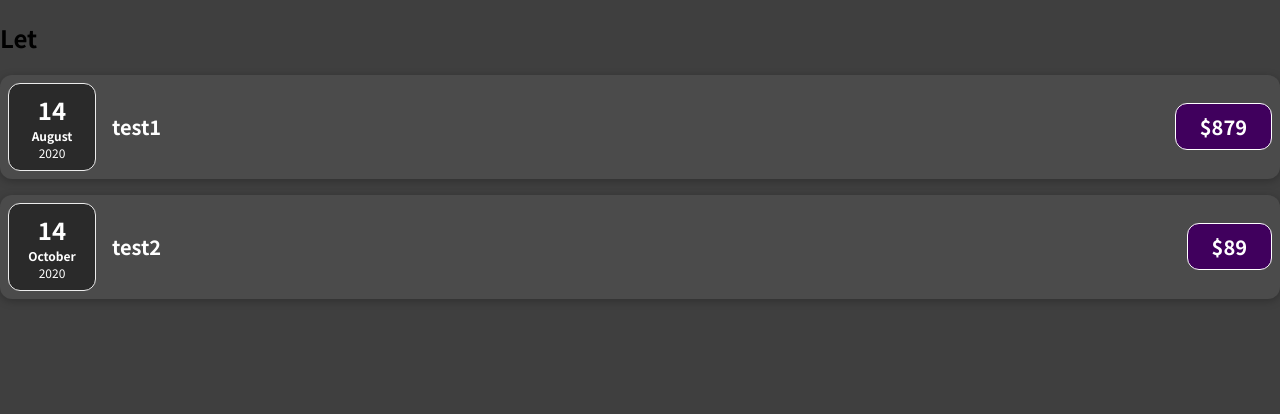
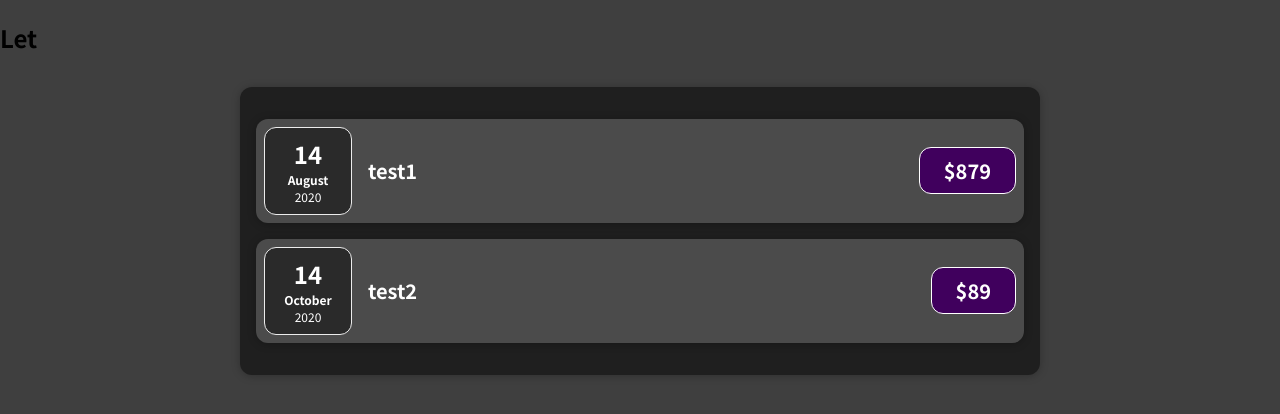
Before and after one commit to CassieZAHNG/React-cal-expense, a JavaScript app: page / in a window 1280 px wide. Shown: the top 414 px of the page. Built offline with nearby package versions, Linux system fonts and the light colour scheme.

Commit message:
composition container

```diff
--- a/src/App.js
+++ b/src/App.js
@@ -1,4 +1,4 @@
-import ExpenseItem from './components/ExpenseItem';
+import Expense from './components/Expense';
 function App() {
   const expense = [
     {
@@ -15,16 +15,7 @@
   return (
     <div>
       <h2>Let</h2>
-      <ExpenseItem
-        title={expense[0].title}
-        amount={expense[0].amount}
-        date={expense[0].date}
-      />
-      <ExpenseItem
-        title={expense[1].title}
-        amount={expense[1].amount}
-        date={expense[1].date}
-      />
+      <Expense data={expense} />
     </div>
   );
 }
--- /dev/null
+++ b/src/components/Card.css
@@ -0,0 +1,4 @@
+.card {
+  border-radius: 12px;
+  box-shadow: 0 1px 8px rgba(0, 0, 0, 0.25);
+}
--- /dev/null
+++ b/src/components/Card.js
@@ -0,0 +1,7 @@
+import './Card.css';
+function Card(props) {
+  const classes = 'card ' + props.className;
+  return <div className={classes}>{props.children}</div>;
+}
+
+export default Card;
--- /dev/null
+++ b/src/components/Expense.css
@@ -0,0 +1,7 @@
+.expenses {
+  padding: 1rem;
+  background-color: rgb(31, 31, 31);
+  margin: 2rem auto;
+  width: 50rem;
+  max-width: 95%;
+}
--- /dev/null
+++ b/src/components/Expense.js
@@ -0,0 +1,22 @@
+import ExpenseItem from './ExpenseItem';
+import './Expense.css';
+import Card from './Card';
+
+function Expense(props) {
+  return (
+    <Card className='expenses'>
+      <ExpenseItem
+        title={props.data[0].title}
+        amount={props.data[0].amount}
+        date={props.data[0].date}
+      />
+      <ExpenseItem
+        title={props.data[1].title}
+        amount={props.data[1].amount}
+        date={props.data[1].date}
+      />
+    </Card>
+  );
+}
+
+export default Expense;
--- a/src/components/ExpenseItem.css
+++ b/src/components/ExpenseItem.css
@@ -2,10 +2,10 @@
   display: flex;
   justify-content: space-between;
   align-items: center;
-  box-shadow: 0 2px 8px rgba(0, 0, 0, 0.25);
+
   padding: 0.5rem;
   margin: 1rem 0;
-  border-radius: 12px;
+
   background-color: #4b4b4b;
 }
 
--- a/src/components/ExpenseItem.js
+++ b/src/components/ExpenseItem.js
@@ -1,15 +1,17 @@
 import './ExpenseItem.css';
 import './ExpenseDate';
 import ExpenseDate from './ExpenseDate';
+import Card from './Card';
+
 function ExpenseItem(props) {
   return (
-    <div className='expense-item'>
+    <Card className='expense-item'>
       <ExpenseDate date={props.date} />
       <div className='expense-item__description'>
         <h2>{props.title}</h2>
         <div className='expense-item__price'>${props.amount}</div>
       </div>
-    </div>
+    </Card>
   );
 }
 
```
Also changed, not shown: 1 other file (tests, documents, lock files or other folders).
